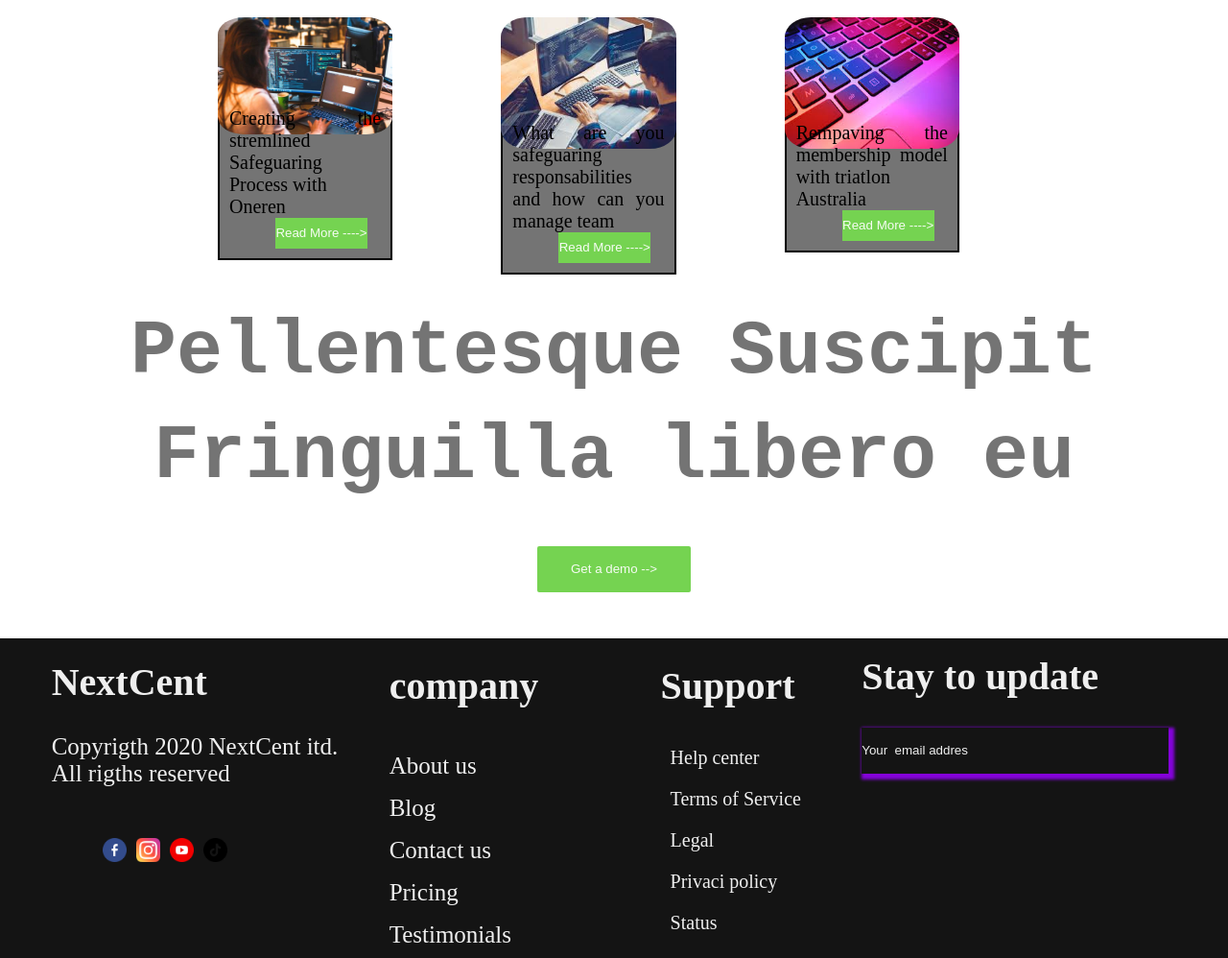
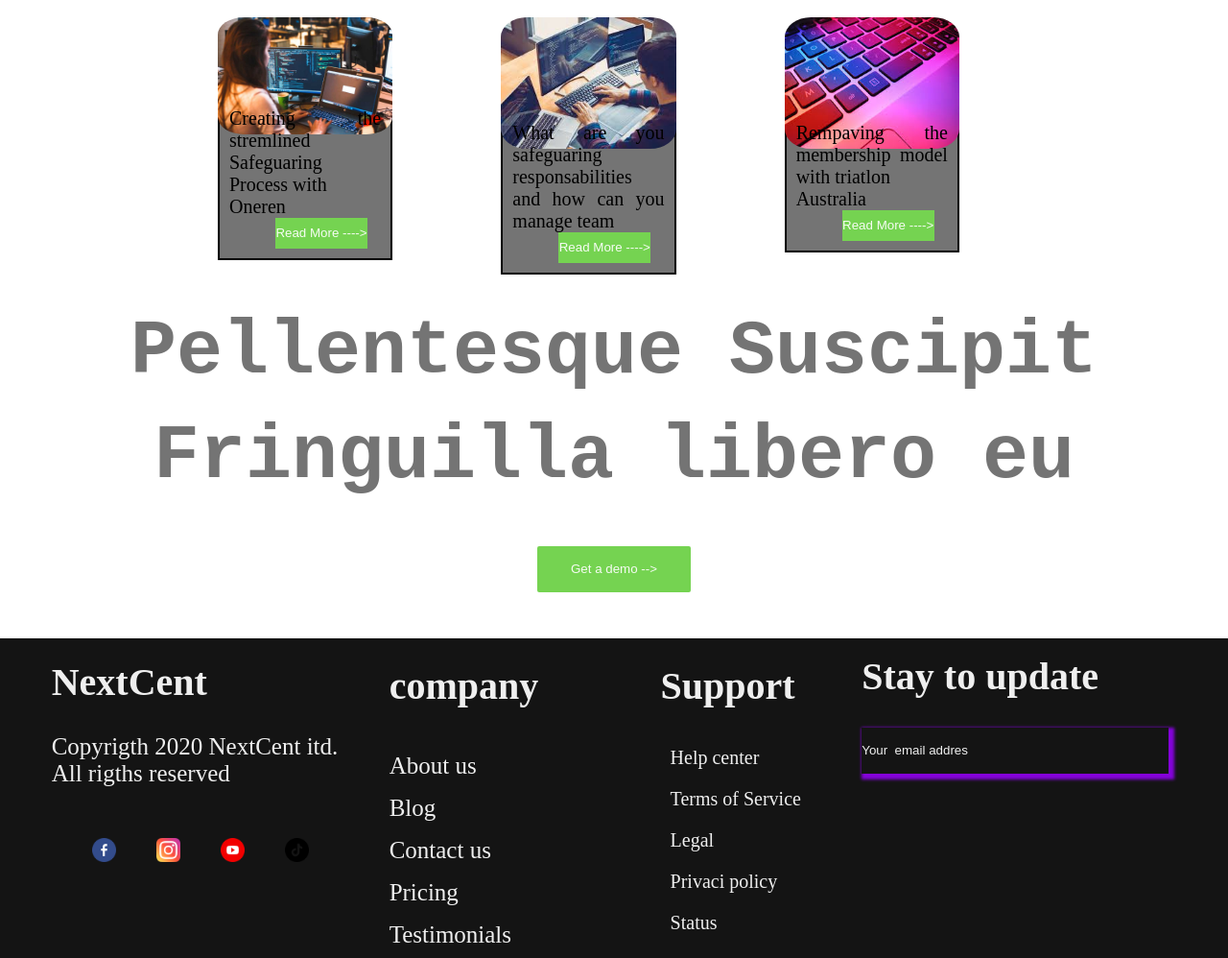
Before and after one commit to sixorca00-collab/Pruebadesempe-o-modulo2, a plain HTML site: page index.html in a window 1280 px wide. Shown: the part 3545-4543 px from the top of the page at 96% size. Drawn offline with Linux system fonts and the light colour scheme.

Commit message:
commit final?

```diff
--- a/style.css
+++ b/style.css
@@ -289,6 +289,7 @@ header h1{
     display: flex;
     flex-direction: row;
     gap: 15px;
+    margin-bottom: 30px;
 }
 .card2 p{
     margin: 0 2rem 1rem;
@@ -472,6 +473,8 @@ footer h2{
 .red{
     width: 25px;
     height: 25px;
+    margin-left: 2rem;
+    cursor: pointer;
 }
 .reds{
     display: flex;
@@ -479,7 +482,7 @@ footer h2{
     margin-top: 3rem;
     padding: 5px;
     gap: 10px;
-    margin-left: 3rem;
+    margin-left: 5px;
 }
 .company{
     display: flex;
```
